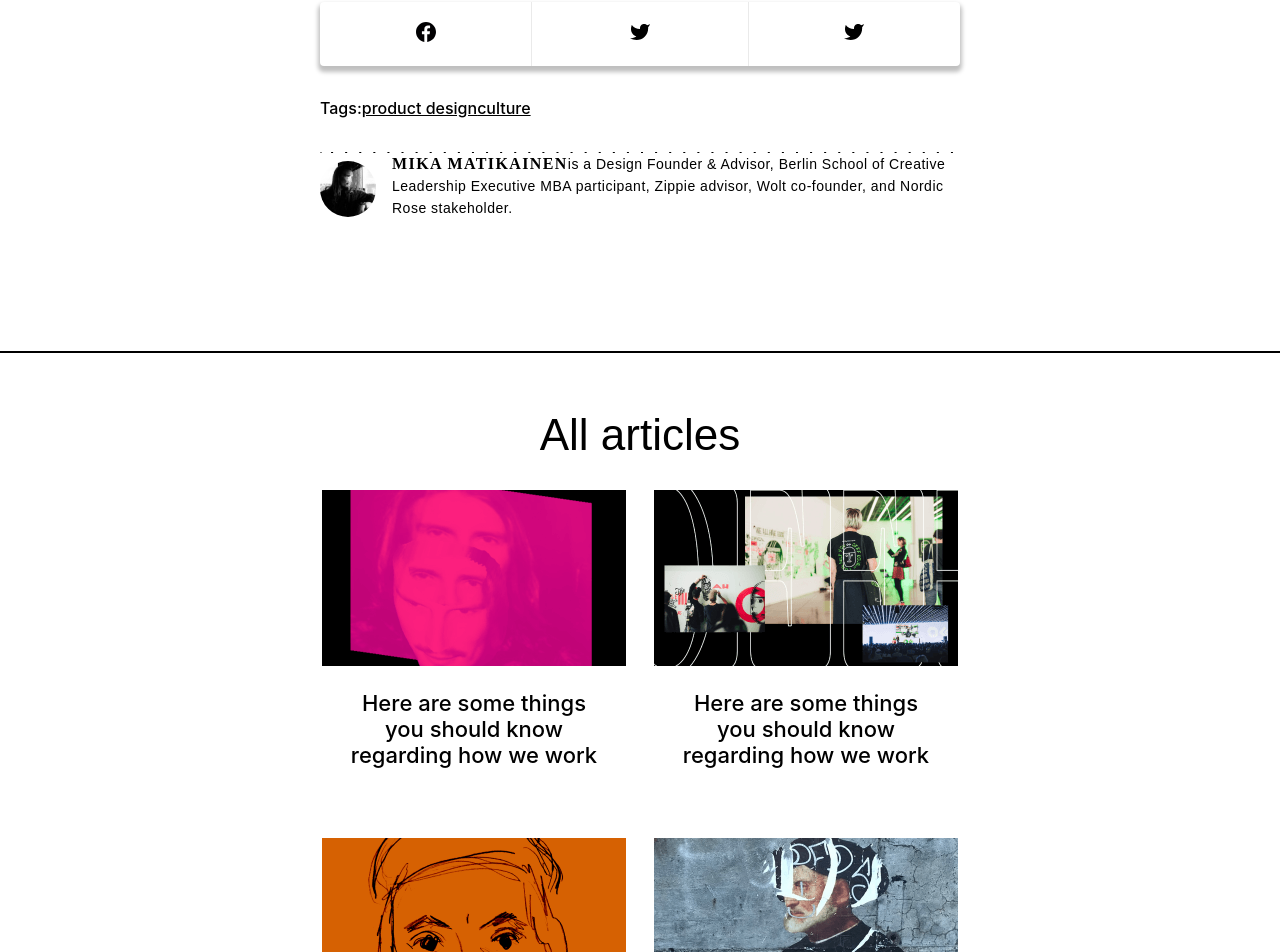
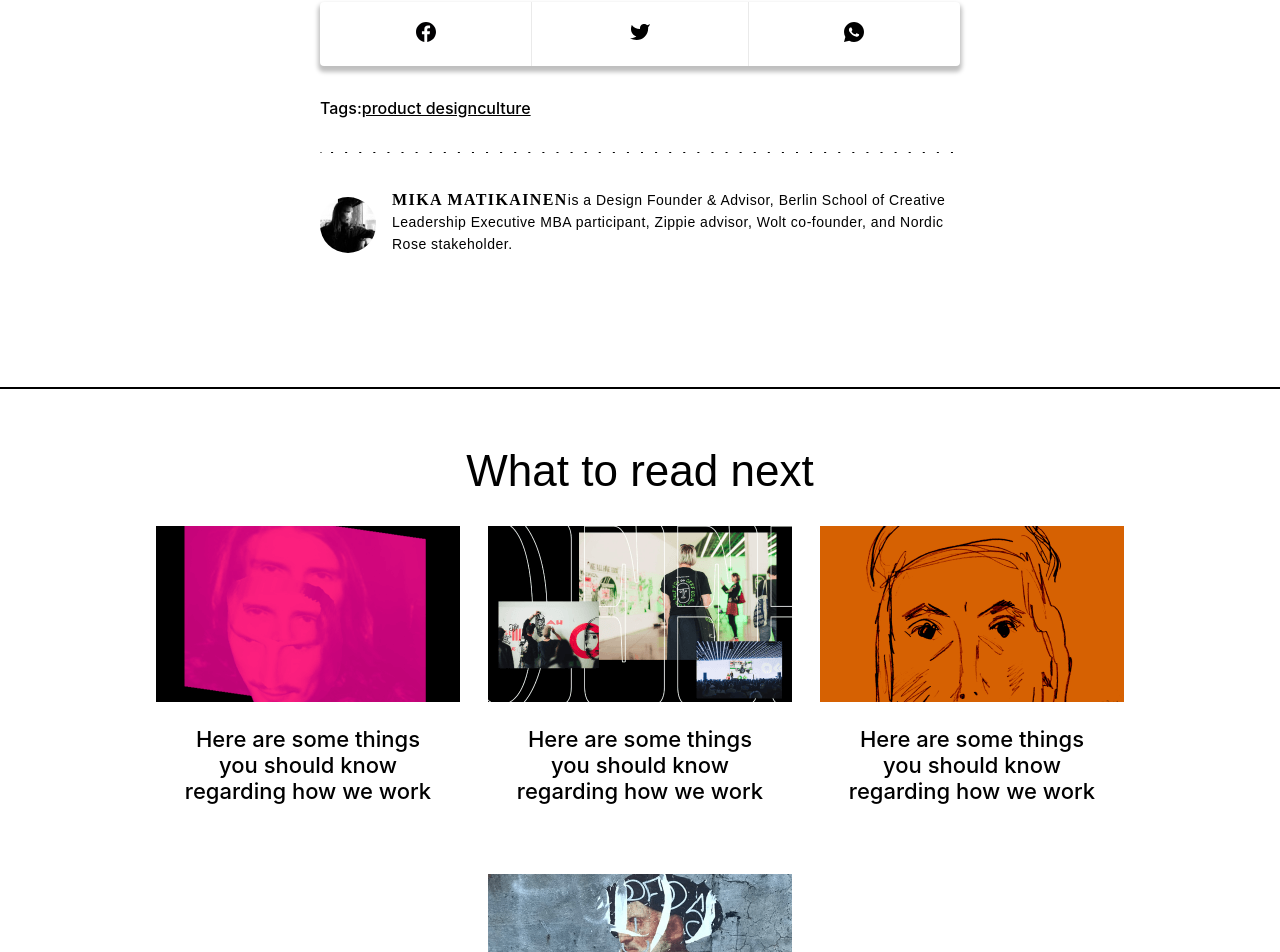
Before and after one commit to and-gurin/nordic-rose-react, a React (Create React App) app: page / in a window 1280 px wide. Shown: the part 2698-3650 px from the top of the page. Built offline with nearby package versions, Linux system fonts and the light colour scheme; a web font is replaced by a local one.

Commit message:
feat:  add article part in page-post

```diff
--- a/src/components/social-table/SocialTableThreeColumn.jsx
+++ b/src/components/social-table/SocialTableThreeColumn.jsx
@@ -2,6 +2,7 @@ import React from 'react';
 import style from 'components/social-table/SocialTable.module.scss'
 import facebook from 'assets/image/svg/facebook.svg'
 import twitter from 'assets/image/svg/twitter.svg'
+import whatsapp from 'assets/image/svg/whatsapp.svg'
 
 export function SocialTableThreeColumn() {
     return (
@@ -20,7 +21,7 @@ export function SocialTableThreeColumn() {
                 </td>
                 <td className={style.socialTable__row}>
                     <a className={style.socialTable__ref} href="#">
-                        <img src={twitter} alt="twitter" width="20px" height="20px"/>
+                        <img src={whatsapp} alt="whatsapp" width="20px" height="20px"/>
                     </a>
                 </td>
             </tr>
--- a/src/layouts/articles/Articles.jsx
+++ b/src/layouts/articles/Articles.jsx
@@ -62,7 +62,7 @@ export const Articles = (props) => {
                 <h2 className={styles.articles__title}>
                     {props.title}
                 </h2>
-                <div className={styles.articles__cards}>
+                <div className={styles.articles__cards} style={{maxWidth: props.width}}>
                     {cards.map(card=>
                         <Article {...card} key={card.id}/>
                     )}
--- a/src/layouts/post/Post.jsx
+++ b/src/layouts/post/Post.jsx
@@ -76,7 +76,7 @@ export function Post() {
             </div>
             <div className={style.author__wrapper_footer}>
                 <div className="author">
-                    <div>
+
                         <img className={style.author__img_footer} src={author} alt="author" width="56"
                              height="56"/>
                         <span className={style.author__name_footer}>
@@ -85,7 +85,7 @@ export function Post() {
                         <span className={style.author__description_footer}>
                         is a Design Founder & Advisor, Berlin School of Creative Leadership Executive MBA participant, Zippie advisor, Wolt co-founder, and Nordic Rose stakeholder.
                     </span>
-                    </div>
+
                 </div>
             </div>
         </section>
--- a/src/layouts/post/Post.module.scss
+++ b/src/layouts/post/Post.module.scss
@@ -3,11 +3,12 @@
 @import 'styles/sass/abstract/mixins';
 @import 'styles/sass/abstract/placeholders';
 
+
 .post {
   position: relative;
 
   &:after {
-    //content: url('/src/image/svg/eyes.svg');
+    //content: url('assets/image/svg/eyes.svg');
     position: absolute;
     left: 50%;
     bottom: -125px;
@@ -97,7 +98,7 @@
 
     @include media-tablet {
       max-width: 640px;
-      margin: 0 auto 132px;
+      margin: 36px auto 132px;
     }
   }
 
--- a/src/pages/post-page/PostPage.jsx
+++ b/src/pages/post-page/PostPage.jsx
@@ -7,16 +7,17 @@ import {Post} from "layouts/post/Post";
 
 export function PostPage() {
 
-    const first = '1';
-    const second = '2';
+    const firstOrder = '1';
+    const secondOrder = '2';
     const height = '100%'
+    const width = '1080px'
 
     return (
         <div>
             <Header/>
-            <About first={first} second={second} height={height}/>
+            <About first={firstOrder} second={secondOrder} height={height}/>
             <Post/>
-            <Articles title={'All articles'}/>
+            <Articles title={'What to read next'} width={width}/>
             <Footer/>
         </div>
     );
```
